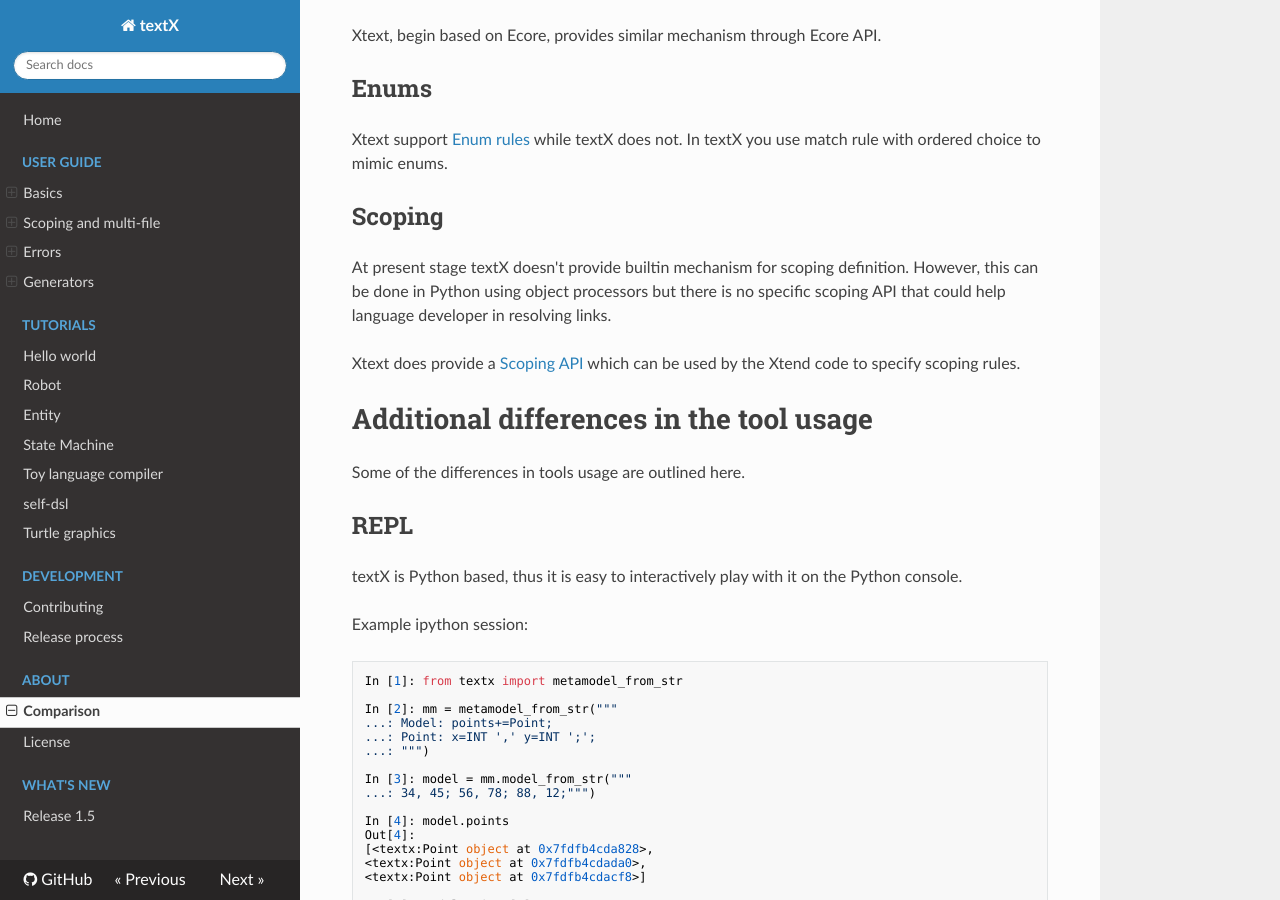
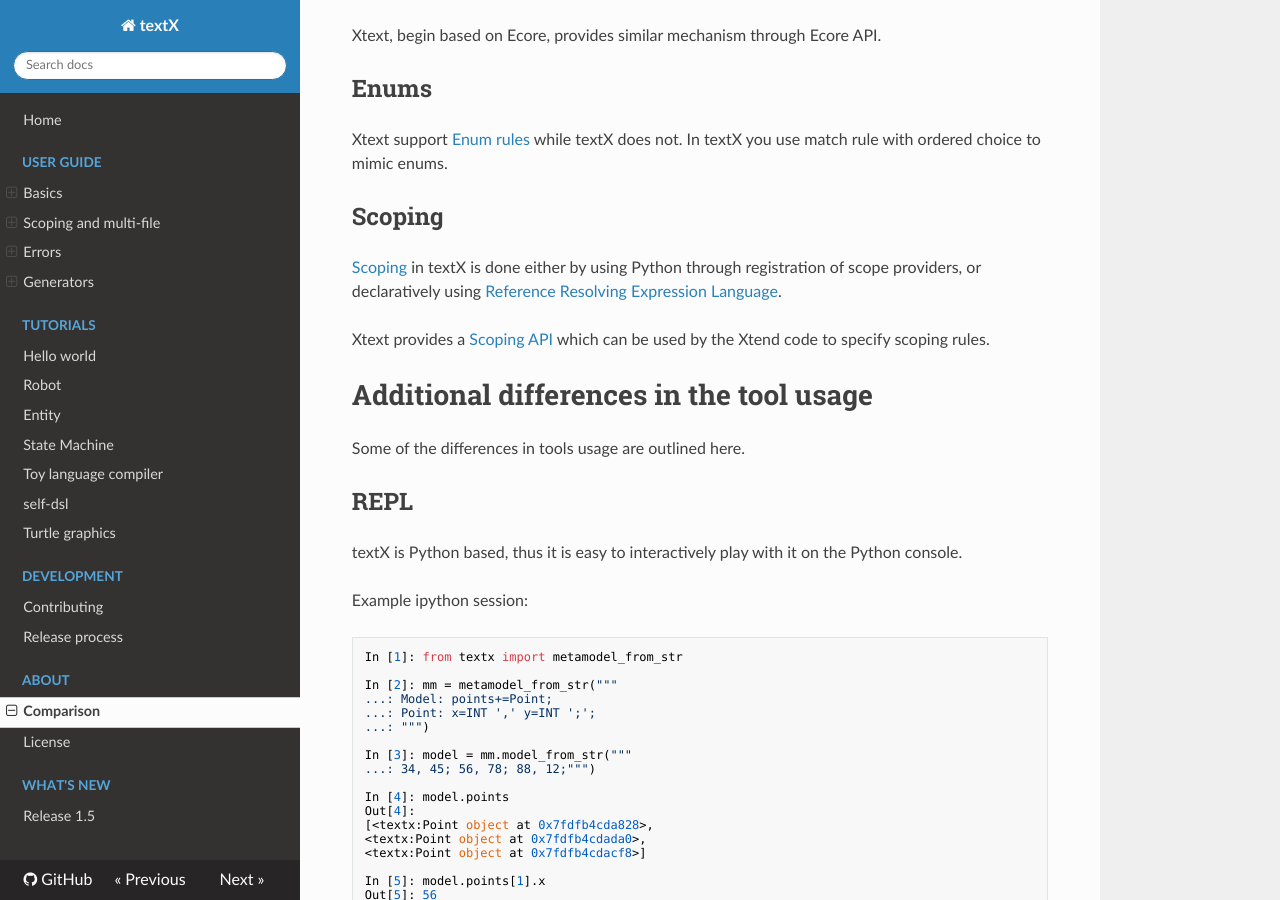
Before and after one commit to textX/textX, an MkDocs documentation site: the page built from docs/about/comparison.md, in a window 1280 px wide and 900 px high, scrolled down 5477 px. Built offline with MkDocs 1.6.1, drawn with Linux system fonts in a browser that asks for light colours; nearby versions of some CDN libraries; some of the changed text lies outside the part shown.

Commit message:
Update comparison docs

```diff
--- a/docs/about/comparison.md
+++ b/docs/about/comparison.md
@@ -138,7 +138,7 @@
 In textX:
 
     ASCII:
-        /0x[0-7]([0-9]|[A-F])/;
+        /0x[0-7](\d|[A-F])/;
 
 Literal Regex match can be used anywhere a regular match rule can be used.
 
@@ -281,11 +281,11 @@
 
 ## Scoping
 
-At present stage textX doesn't provide builtin mechanism for scoping definition.
-However, this can be done in Python using object processors but there is no
-specific scoping API that could help language developer in resolving links.
+[Scoping](../scoping.md) in textX is done either by using Python through
+registration of scope providers, or declaratively using [Reference Resolving
+Expression Language](../rrel.md).
 
-Xtext does provide a [Scoping
+Xtext provides a [Scoping
 API](http://www.eclipse.org/Xtext/documentation/303_runtime_concepts.html#scoping)
 which can be used by the Xtend code to specify scoping rules.
 
@@ -386,9 +386,8 @@
 - Xtend - a modern Java dialect which can be used in various places in the
   Xtext framework
 
-The only additional DSL used in textX is genconf which is a DSL for generator
-configuration and has been developed as a part of
-[textx-tools project](https://github.com/textX/textx-tools).
+textX uses [RREL](../rrel.md) for the declarative specification of reference
+resolving in the grammar.
 
 ## Template engines
 
```
